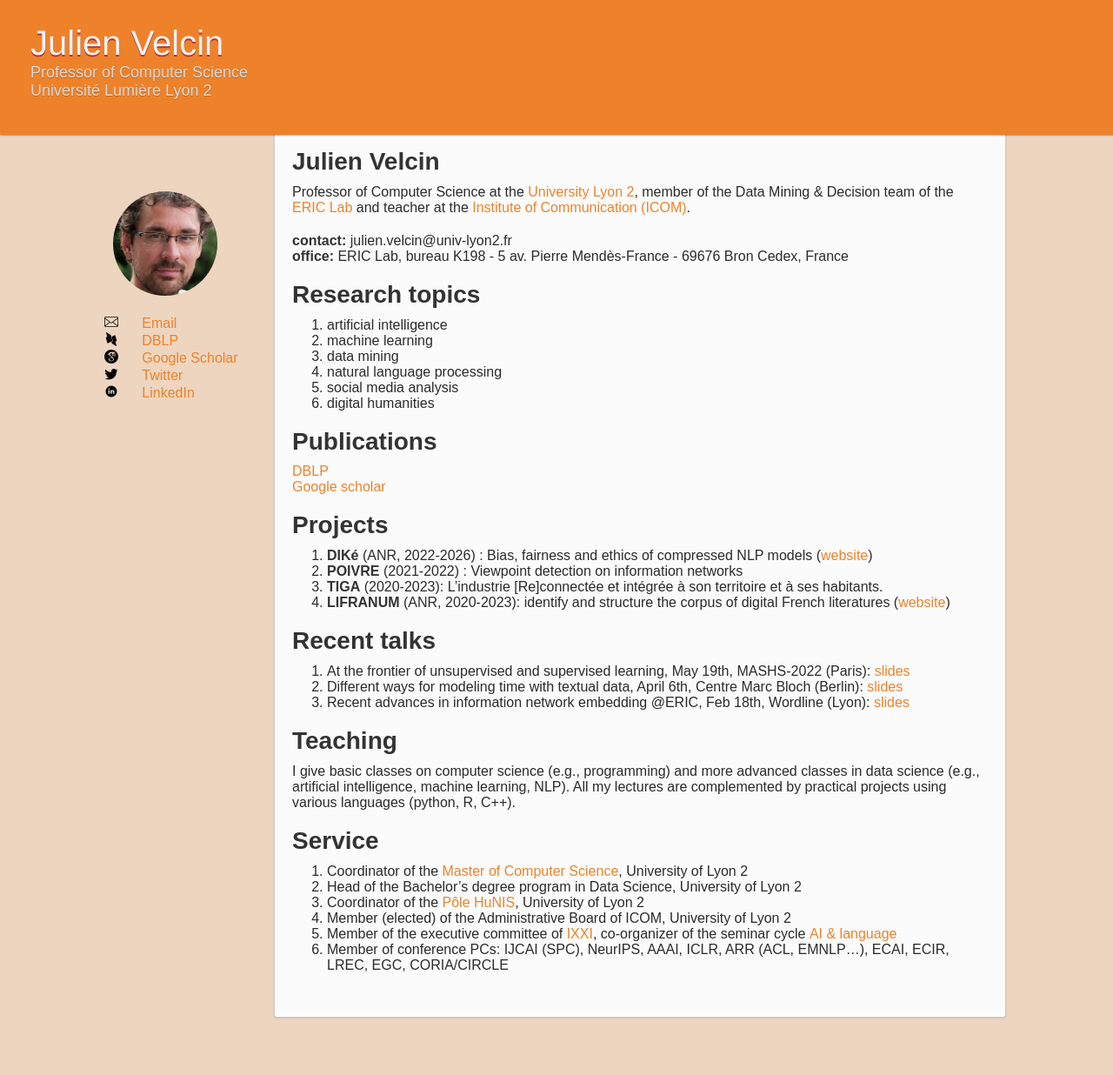
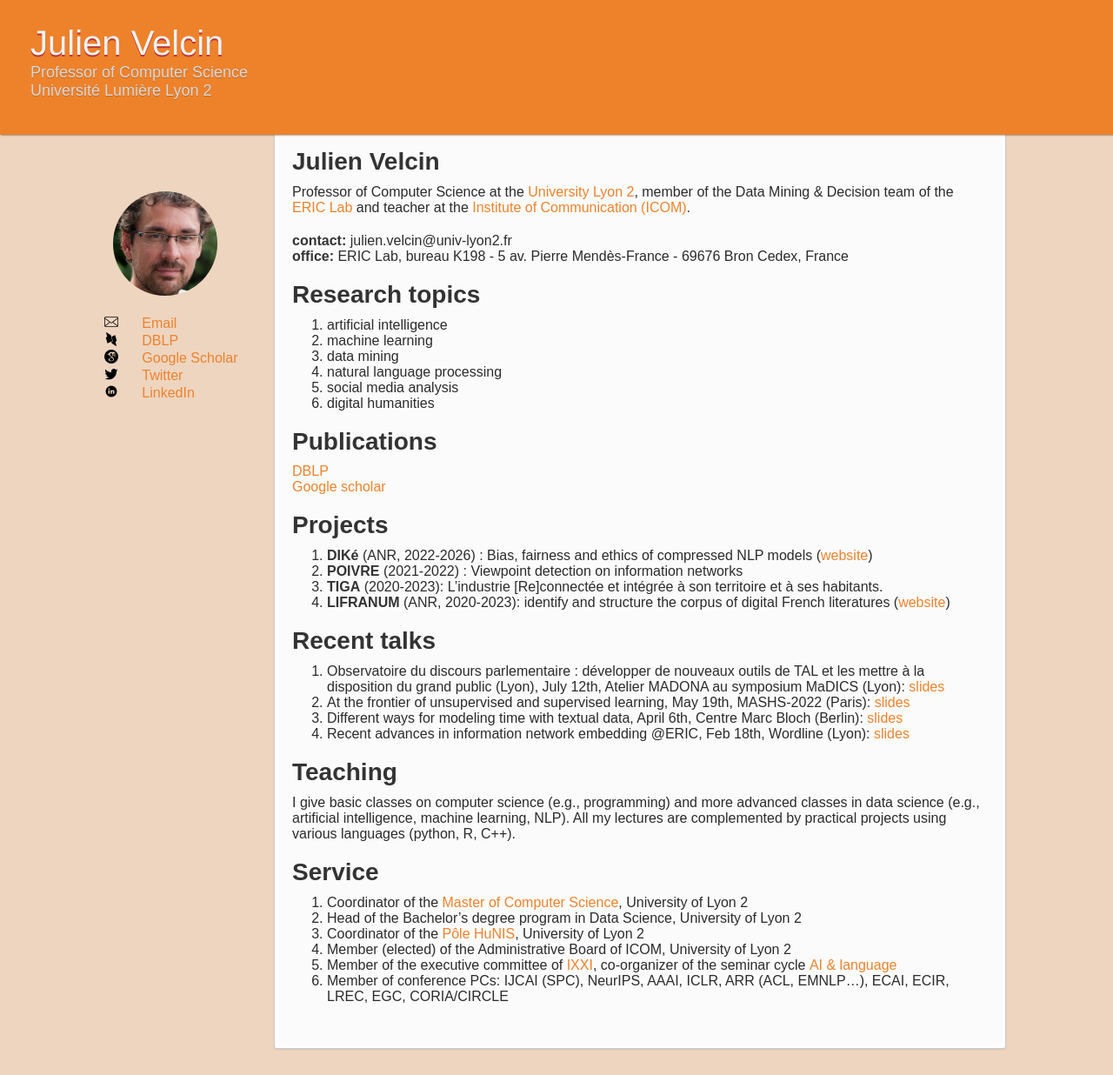
Before and after one commit to Velcin/velcin.github.io, a Jekyll site: the page built from index.md, in a window 1280 px wide and 1236 px high. Shown: the whole window at 87% size. Built offline with Jekyll 4.4.1, drawn with Linux system fonts in a browser that asks for light colours; some web fonts are replaced; our own code applies the rules of GitHub Pages for plain Markdown files; a script that is not in the unit is left out.

Commit message:
talk nada

```diff
--- a/index.md
+++ b/index.md
@@ -29,6 +29,7 @@ Professor of Computer Science at the [University Lyon 2](https://www.univ-lyon2.
 
 # Recent talks
 
+- Observatoire du discours parlementaire : développer de nouveaux outils de TAL et les mettre à la disposition du grand public (Lyon), July 12th, Atelier MADONA au symposium MaDICS (Lyon): [slides](/talks/pres_nada.pdf)
 - At the frontier of unsupervised and supervised learning, May 19th, MASHS-2022 (Paris): [slides](/talks/talk-samm.pdf)
 - Different ways for modeling time with textual data, April 6th, Centre Marc Bloch (Berlin): [slides](/talks/talk-mbloch.pdf)
 - Recent advances in information network embedding @ERIC, Feb 18th, Wordline (Lyon): [slides](/talks/talk-wordline.pdf)
```
Also changed, not shown: 1 other file.
